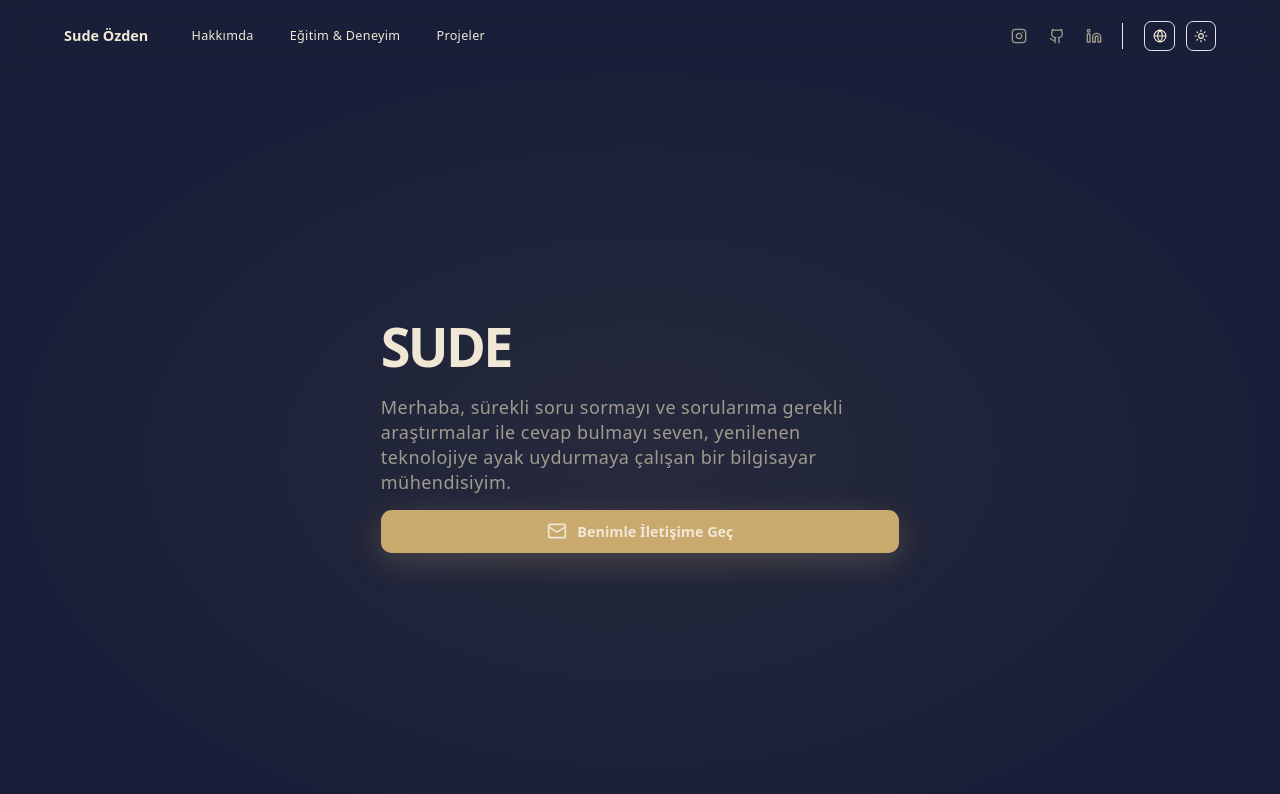
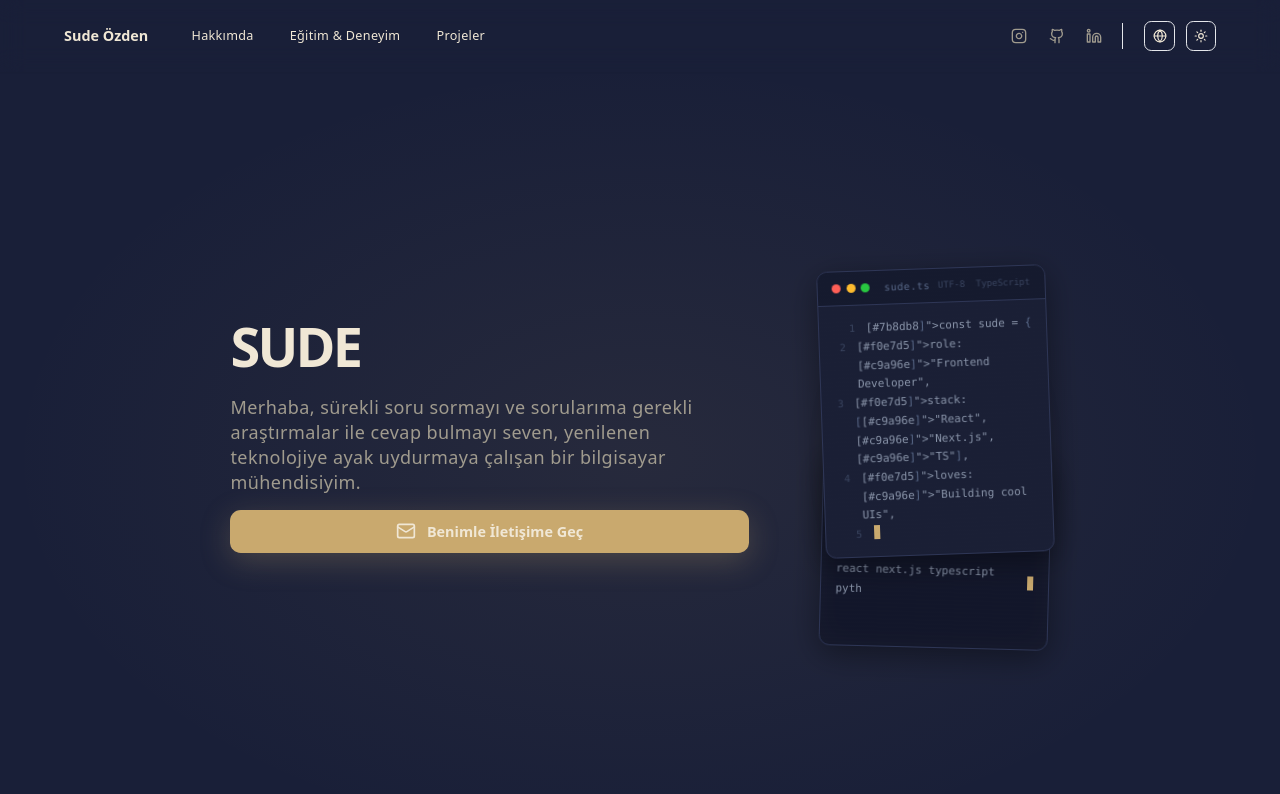
Before and after one commit to aysesudeozden/aysesudeozden.github.io, a Next.js app: page / in a window 1280 px wide. Shown: the top 794 px of the page. Built offline with nearby package versions, Linux system fonts and the light colour scheme.

Commit message:
fix: changed icons of enterance

```diff
--- a/app/globals.css
+++ b/app/globals.css
@@ -62,3 +62,14 @@ body {
   background-color: var(--theme-accent);
   color: #f0e7d5;
 }
+
+/* Floating animations for HeroTerminal */
+@keyframes floatUp {
+  0%, 100% { transform: rotate(-2deg) translateY(0px); }
+  50% { transform: rotate(-2deg) translateY(-8px); }
+}
+
+@keyframes floatDown {
+  0%, 100% { transform: rotate(1.5deg) translateY(0px); }
+  50% { transform: rotate(1.5deg) translateY(6px); }
+}
--- /dev/null
+++ b/components/HeroTerminal.tsx
@@ -0,0 +1,282 @@
+"use client";
+
+import { useState, useEffect, useCallback } from "react";
+
+/* ───────── Typing hook ───────── */
+function useTypingEffect(
+  lines: string[],
+  charSpeed = 40,
+  lineDelay = 600,
+  startDelay = 0
+) {
+  const [displayed, setDisplayed] = useState<string[]>([]);
+  const [cursorLine, setCursorLine] = useState(0);
+  const [cursorChar, setCursorChar] = useState(0);
+  const [done, setDone] = useState(false);
+
+  useEffect(() => {
+    const timeout = setTimeout(() => {
+      if (cursorLine >= lines.length) {
+        setDone(true);
+        return;
+      }
+
+      const currentFullLine = lines[cursorLine];
+
+      if (cursorChar < currentFullLine.length) {
+        setDisplayed((prev) => {
+          const copy = [...prev];
+          copy[cursorLine] = currentFullLine.slice(0, cursorChar + 1);
+          return copy;
+        });
+        setCursorChar((c) => c + 1);
+      } else {
+        // line finished → move to next
+        setCursorLine((l) => l + 1);
+        setCursorChar(0);
+        setDisplayed((prev) => [...prev, ""]);
+      }
+    }, cursorChar === 0 && cursorLine > 0 ? lineDelay : cursorLine === 0 && cursorChar === 0 ? startDelay : charSpeed);
+
+    return () => clearTimeout(timeout);
+  }, [cursorLine, cursorChar, lines, charSpeed, lineDelay, startDelay]);
+
+  return { displayed, cursorLine, cursorChar, done };
+}
+
+/* ───────── Syntax highlighter (simple) ───────── */
+function highlightCode(line: string) {
+  // Keywords
+  let html = line
+    .replace(/&/g, "&amp;")
+    .replace(/</g, "&lt;")
+    .replace(/>/g, "&gt;");
+
+  // strings (double quotes)
+  html = html.replace(
+    /(&quot;|")(.*?)(&quot;|")/g,
+    '<span class="text-[#c9a96e]">"$2"</span>'
+  );
+  // keywords
+  html = html.replace(
+    /\b(const|let|var|function|return|import|from|export|default|true|false)\b/g,
+    '<span class="text-[#7b8db8]">$1</span>'
+  );
+  // property keys (word before colon)
+  html = html.replace(
+    /(\s+)(\w+)(:\s)/g,
+    '$1<span class="text-[#f0e7d5]">$2</span>$3'
+  );
+  // brackets
+  html = html.replace(
+    /([{}[\]()])/g,
+    '<span class="text-[#5a6a8a]">$1</span>'
+  );
+  // comments
+  html = html.replace(
+    /(\/\/.*)/g,
+    '<span class="text-[#4a5568] italic">$1</span>'
+  );
+
+  return html;
+}
+
+/* ───────── Code Editor Window ───────── */
+function CodeEditor() {
+  const codeLines = [
+    'const sude = {',
+    '  role: "Frontend Developer",',
+    '  stack: ["React", "Next.js", "TS"],',
+    '  loves: "Building cool UIs",',
+    '  coffee: true,',
+    '};',
+  ];
+
+  const { displayed, cursorLine, done } = useTypingEffect(
+    codeLines, 35, 400, 800
+  );
+
+  return (
+    <div className="relative rounded-xl overflow-hidden border border-[#2e3656] shadow-[0_8px_32px_rgba(0,0,0,0.4)] bg-[#1a1f35] w-full max-w-[340px]">
+      {/* Scanline overlay */}
+      <div className="pointer-events-none absolute inset-0 z-20 opacity-[0.03]"
+        style={{
+          backgroundImage:
+            "repeating-linear-gradient(0deg, transparent, transparent 2px, rgba(201,169,110,0.08) 2px, rgba(201,169,110,0.08) 4px)",
+        }}
+      />
+
+      {/* Title bar */}
+      <div className="flex items-center gap-2 px-4 py-2.5 bg-[#151a2e] border-b border-[#2e3656]">
+        <div className="flex gap-1.5">
+          <span className="w-2.5 h-2.5 rounded-full bg-[#ff5f57]" />
+          <span className="w-2.5 h-2.5 rounded-full bg-[#febc2e]" />
+          <span className="w-2.5 h-2.5 rounded-full bg-[#28c840]" />
+        </div>
+        <span className="ml-2 text-[10px] text-[#5a6a8a] font-mono tracking-wider">
+          sude.ts
+        </span>
+        <div className="ml-auto flex gap-3 text-[#3a4560] text-[9px] font-mono">
+          <span>UTF-8</span>
+          <span>TypeScript</span>
+        </div>
+      </div>
+
+      {/* Code area */}
+      <div className="p-4 font-mono text-[11px] leading-[1.7] min-h-[160px]">
+        {displayed.map((line, i) => (
+          <div key={i} className="flex">
+            <span className="w-6 text-right mr-3 text-[#3a4560] select-none text-[10px]">
+              {i + 1}
+            </span>
+            <span
+              dangerouslySetInnerHTML={{ __html: highlightCode(line) }}
+              className="text-[#8a95aa]"
+            />
+            {i === cursorLine && !done && (
+              <span className="inline-block w-[6px] h-[14px] bg-[#c9a96e] ml-[1px] animate-pulse" />
+            )}
+          </div>
+        ))}
+        {done && (
+          <div className="flex">
+            <span className="w-6 text-right mr-3 text-[#3a4560] select-none text-[10px]">
+              {codeLines.length + 1}
+            </span>
+            <span className="inline-block w-[6px] h-[14px] bg-[#c9a96e] ml-[1px] animate-pulse" />
+          </div>
+        )}
+      </div>
+    </div>
+  );
+}
+
+/* ───────── Terminal Window ───────── */
+function Terminal() {
+  const terminalLines = [
+    '$ whoami',
+    '  sude.özden',
+    '$ cat skills.txt',
+    '  react next.js typescript python',
+    '$ npm run portfolio',
+    '  ✓ Ready on localhost:3000',
+  ];
+
+  const { displayed, cursorLine, done } = useTypingEffect(
+    terminalLines, 30, 700, 2000
+  );
+
+  const renderLine = useCallback((line: string, index: number) => {
+    const isCommand = line.startsWith('$');
+    const isOutput = line.startsWith('  ');
+
+    if (isCommand) {
+      return (
+        <>
+          <span className="text-[#c9a96e]">$ </span>
+          <span className="text-[#f0e7d5]">{line.slice(2)}</span>
+        </>
+      );
+    }
+    if (isOutput) {
+      // Check for success indicator
+      if (line.includes('✓')) {
+        return <span className="text-[#28c840]">{line}</span>;
+      }
+      return <span className="text-[#8a95aa]">{line}</span>;
+    }
+    return <span className="text-[#f0e7d5]">{line}</span>;
+  }, []);
+
+  return (
+    <div className="relative rounded-xl overflow-hidden border border-[#2e3656] shadow-[0_8px_32px_rgba(0,0,0,0.4)] bg-[#12162a] w-full max-w-[340px]">
+      {/* Scanline overlay */}
+      <div
+        className="pointer-events-none absolute inset-0 z-20 opacity-[0.04]"
+        style={{
+          backgroundImage:
+            "repeating-linear-gradient(0deg, transparent, transparent 2px, rgba(201,169,110,0.1) 2px, rgba(201,169,110,0.1) 4px)",
+        }}
+      />
+
+      {/* CRT glow edge */}
+      <div className="pointer-events-none absolute inset-0 z-10 rounded-xl shadow-[inset_0_0_30px_rgba(201,169,110,0.03)]" />
+
+      {/* Title bar */}
+      <div className="flex items-center gap-2 px-4 py-2.5 bg-[#0e1225] border-b border-[#2e3656]">
+        <div className="flex gap-1.5">
+          <span className="w-2.5 h-2.5 rounded-full bg-[#ff5f57]" />
+          <span className="w-2.5 h-2.5 rounded-full bg-[#febc2e]" />
+          <span className="w-2.5 h-2.5 rounded-full bg-[#28c840]" />
+        </div>
+        <span className="ml-2 text-[10px] text-[#5a6a8a] font-mono tracking-wider flex items-center gap-1.5">
+          <svg width="10" height="10" viewBox="0 0 24 24" fill="none" stroke="currentColor" strokeWidth="2.5" className="text-[#c9a96e]">
+            <polyline points="4 17 10 11 4 5" />
+            <line x1="12" y1="19" x2="20" y2="19" />
+          </svg>
+          bash
+        </span>
+      </div>
+
+      {/* Terminal content */}
+      <div className="p-4 font-mono text-[11px] leading-[1.8] min-h-[160px]">
+        {displayed.map((line, i) => (
+          <div key={i} className="flex items-center">
+            <span>{renderLine(line, i)}</span>
+            {i === cursorLine && !done && (
+              <span className="inline-block w-[6px] h-[14px] bg-[#c9a96e] ml-[1px] animate-pulse" />
+            )}
+          </div>
+        ))}
+        {done && (
+          <div className="flex items-center">
+            <span className="text-[#c9a96e]">$ </span>
+            <span className="inline-block w-[6px] h-[14px] bg-[#c9a96e] ml-[1px] animate-pulse" />
+          </div>
+        )}
+      </div>
+    </div>
+  );
+}
+
+/* ───────── Main Export ───────── */
+export default function HeroTerminal() {
+  const [mounted, setMounted] = useState(false);
+
+  useEffect(() => {
+    setMounted(true);
+  }, []);
+
+  if (!mounted) {
+    return <div className="w-full max-w-[400px] h-[380px]" />;
+  }
+
+  return (
+    <div className="relative w-full max-w-[400px] h-[380px]">
+      {/* Code Editor — top left, slightly tilted */}
+      <div
+        className="absolute top-0 left-0 z-20 transition-transform duration-700 ease-out hover:scale-[1.02] hover:-rotate-[0.5deg]"
+        style={{
+          transform: "rotate(-2deg)",
+          animation: "floatUp 6s ease-in-out infinite",
+        }}
+      >
+        <CodeEditor />
+      </div>
+
+      {/* Terminal — bottom right, slightly tilted other way */}
+      <div
+        className="absolute bottom-0 right-0 z-10 transition-transform duration-700 ease-out hover:scale-[1.02] hover:rotate-[0.5deg]"
+        style={{
+          transform: "rotate(1.5deg)",
+          animation: "floatDown 6s ease-in-out infinite",
+        }}
+      >
+        <Terminal />
+      </div>
+
+      {/* Ambient glow behind */}
+      <div className="absolute inset-0 -z-10 bg-[radial-gradient(ellipse_at_center,rgba(201,169,110,0.06),transparent_70%)] blur-xl" />
+    </div>
+  );
+}
--- a/components/sections/Hero.tsx
+++ b/components/sections/Hero.tsx
@@ -1,6 +1,7 @@
 "use client";
 
 import DecryptedText from "../DecryptedText";
+import HeroTerminal from "../HeroTerminal";
 import { useLanguage } from "@/context/LanguageContext";
 import { Mail } from "lucide-react";
 
@@ -8,7 +9,7 @@ export default function Hero() {
   const { t } = useLanguage();
 
   return (
-    <section className="min-h-screen flex flex-col md:flex-row items-center justify-center relative w-full px-6 gap-8 md:gap-12 transition-colors duration-500">
+    <section className="min-h-screen flex flex-col md:flex-row items-center justify-center relative w-full px-8 md:px-64 gap-10 md:gap-20  transition-colors duration-500">
       <div className="absolute inset-0 bg-[radial-gradient(ellipse_at_center,rgba(201,169,110,0.08),transparent_70%)] pointer-events-none" />
 
       {/* Left Column: Text Content */}
@@ -34,6 +35,12 @@ export default function Hero() {
           {t('hero.contact')}
         </a>
       </div>
+
+      {/* Right Column: Terminal + Code Editor Combo */}
+      <div className="z-10 order-1 md:order-2 hidden md:flex items-center justify-center md:flex-1">
+        <HeroTerminal />
+      </div>
+
       <div className="absolute bottom-10 left-1/2 -translate-x-1/2 animate-bounce opacity-50">
         <svg
           width="24"
```
